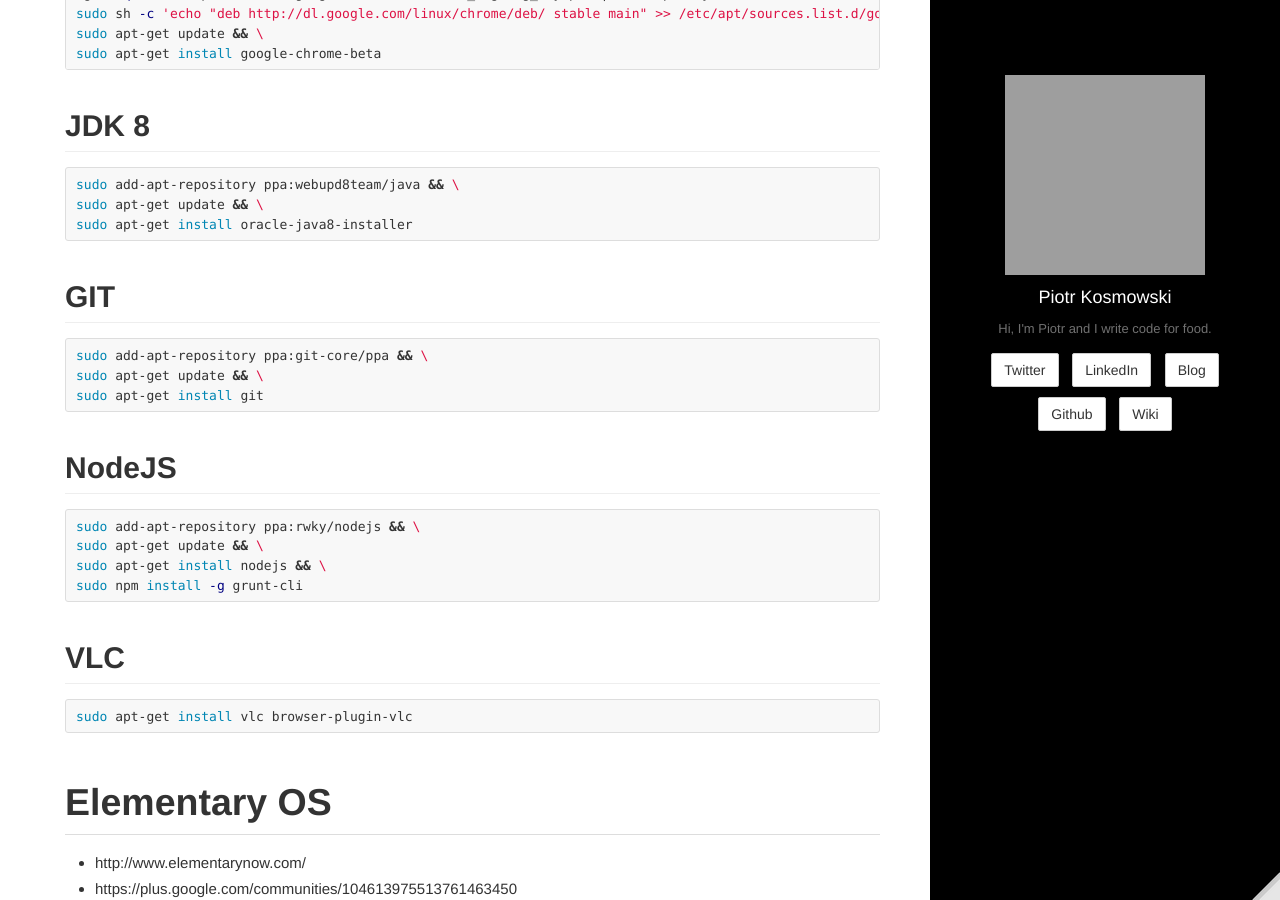
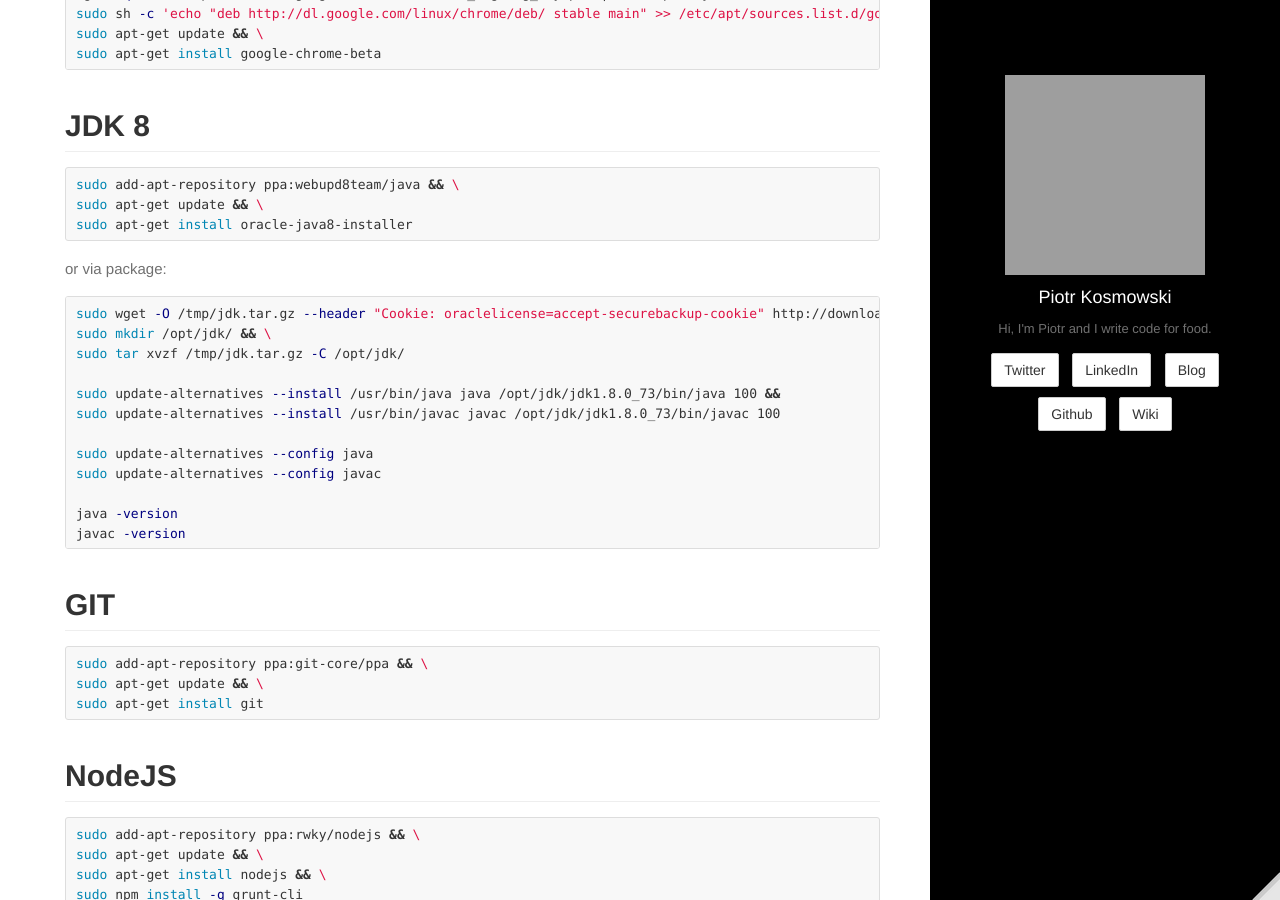
Before and after one commit to kospiotr/kospiotr.github.io, a Jekyll site: the page built from wiki/unix.md, in a window 1280 px wide and 900 px high, scrolled down 1302 px. Built offline with Jekyll 4.4.1, drawn with Linux system fonts in a browser that asks for light colours; grey boxes are pictures that could not be loaded.

Commit message:
Update unix.md

````diff
--- a/wiki/unix.md
+++ b/wiki/unix.md
@@ -41,6 +41,22 @@
 sudo add-apt-repository ppa:webupd8team/java && \
 sudo apt-get update && \
 sudo apt-get install oracle-java8-installer
+```
+or via package:
+
+```bash
+sudo wget -O /tmp/jdk.tar.gz --header "Cookie: oraclelicense=accept-securebackup-cookie" http://download.oracle.com/otn-pub/java/jdk/8u73-b02/jdk-8u73-linux-x64.tar.gz && \
+sudo mkdir /opt/jdk/ && \
+sudo tar xvzf /tmp/jdk.tar.gz -C /opt/jdk/
+
+sudo update-alternatives --install /usr/bin/java java /opt/jdk/jdk1.8.0_73/bin/java 100 &&
+sudo update-alternatives --install /usr/bin/javac javac /opt/jdk/jdk1.8.0_73/bin/javac 100
+
+sudo update-alternatives --config java
+sudo update-alternatives --config javac
+
+java -version
+javac -version
 ```
 
 ## GIT
````
